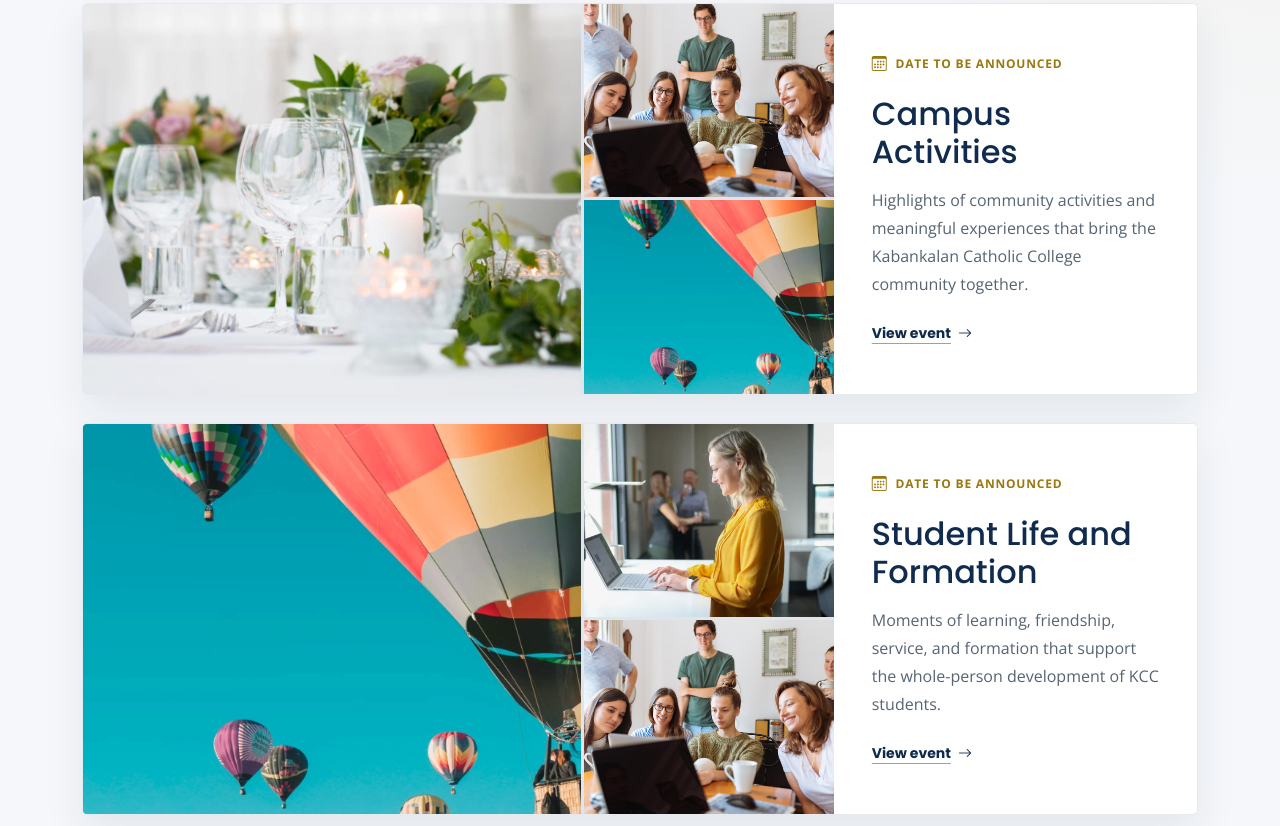
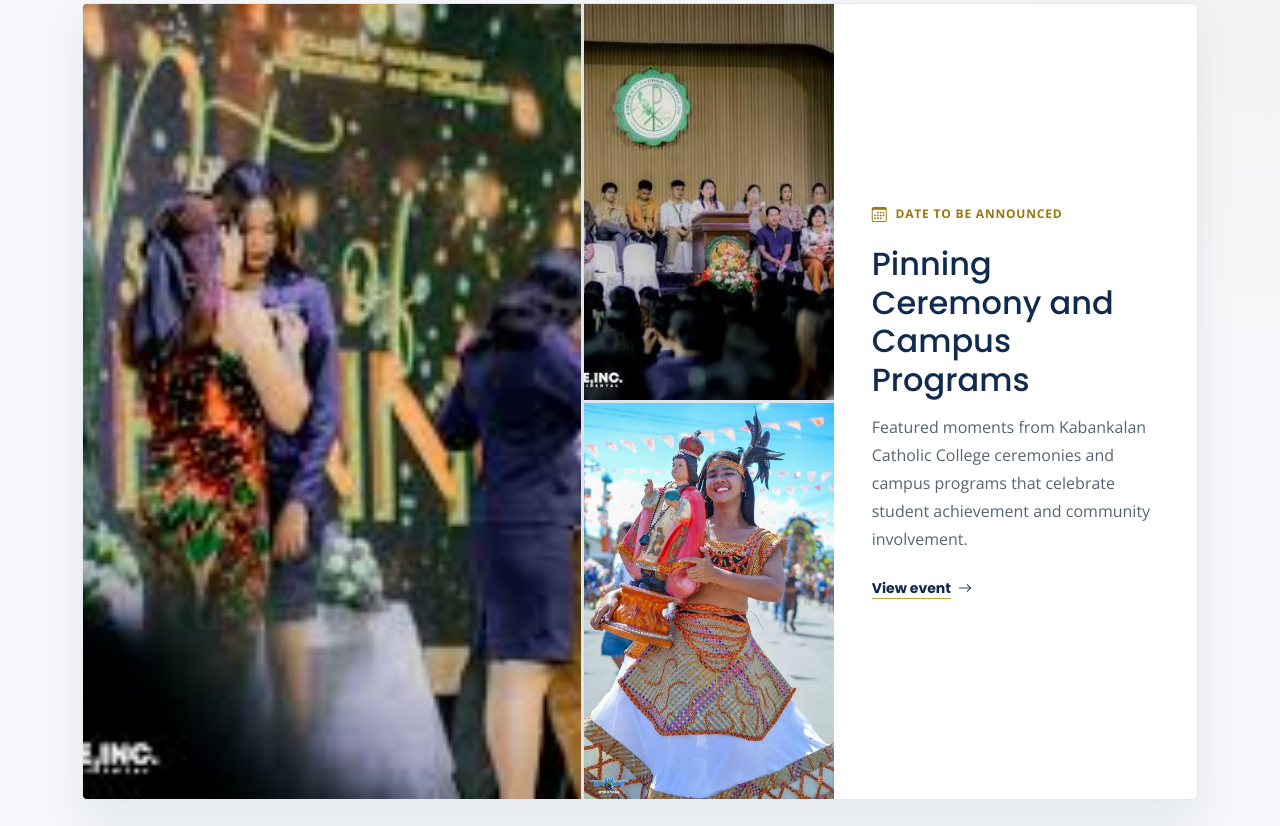
Before and after one commit to angelamar631-code/Amar-Project-2, a plain HTML site: page index.html in a window 1280 px wide. Shown: the part 3563-4389 px from the top of the page. Drawn offline with nearby package versions, Linux system fonts and the light colour scheme.

Commit message:
This commit Update the Events

```diff
--- a/index.html
+++ b/index.html
@@ -220,13 +220,13 @@
           <article class="kcc-event-gallery" data-event-id="campus-activities" data-aos="fade-up">
             <div class="kcc-event-photos" aria-label="Campus activities photo gallery">
               <figure class="kcc-event-photo kcc-event-photo-main">
-                <img src="assets/img/event/event-item-1.webp" alt="College campus activity" loading="lazy">
+                <img src="assets/img/event/pinning-ceremony.jpg" alt="Kabankalan Catholic College pinning ceremony" loading="lazy">
               </figure>
               <figure class="kcc-event-photo">
-                <img src="assets/img/about.jpg" alt="Students taking part in campus life" loading="lazy">
+                <img src="assets/img/event/images.jpg" alt="Kabankalan Catholic College campus ceremony" loading="lazy">
               </figure>
               <figure class="kcc-event-photo">
-                <img src="assets/img/event/event-item-2.webp" alt="College community event" loading="lazy">
+                <img src="assets/img/event/images (1).jpg" alt="Kabankalan Catholic College cultural activity" loading="lazy">
               </figure>
             </div>
             <div class="kcc-event-details">
@@ -234,12 +234,12 @@
                 <i class="bi bi-calendar3"></i>
                 <span>Date to be announced</span>
               </time>
-              <h3>Campus Activities</h3>
+              <h3>Pinning Ceremony and Campus Programs</h3>
               <p>
-                Highlights of community activities and meaningful experiences that bring
-                the Kabankalan Catholic College community together.
+                Featured moments from Kabankalan Catholic College ceremonies and campus programs
+                that celebrate student achievement and community involvement.
               </p>
-              <a href="events.html" aria-label="View Campus Activities">
+              <a href="events.html" aria-label="View pinning ceremony and campus program activities">
                 View event <i class="bi bi-arrow-right"></i>
               </a>
             </div>
@@ -248,13 +248,13 @@
           <article class="kcc-event-gallery" data-event-id="student-life" data-aos="fade-up" data-aos-delay="100">
             <div class="kcc-event-photos" aria-label="Student life photo gallery">
               <figure class="kcc-event-photo kcc-event-photo-main">
-                <img src="assets/img/event/event-item-2.webp" alt="Student life activity" loading="lazy">
+                <img src="assets/img/event/images (2).jpg" alt="Kabankalan Catholic College student formation activity" loading="lazy">
               </figure>
               <figure class="kcc-event-photo">
-                <img src="assets/img/about/about-1.webp" alt="Students learning together" loading="lazy">
+                <img src="assets/img/event/images (1).jpg" alt="College cultural presentation" loading="lazy">
               </figure>
               <figure class="kcc-event-photo">
-                <img src="assets/img/about.jpg" alt="Student community" loading="lazy">
+                <img src="assets/img/event/pinning-ceremony.jpg" alt="Students and community at a college ceremony" loading="lazy">
               </figure>
             </div>
             <div class="kcc-event-details">
```
Also changed, not shown: assets/img/event/event-item-1.webp (deleted), assets/img/event/event-item-2.webp (deleted), assets/img/event/images (1).jpg (added), assets/img/event/images (2).jpg (added), assets/img/event/images (3).jpg (added), assets/img/event/images (4).jpg (added), assets/img/event/images (5).jpg (added), assets/img/event/images.jpg (added), assets/img/event/pinning-ceremony.jpg (added).
